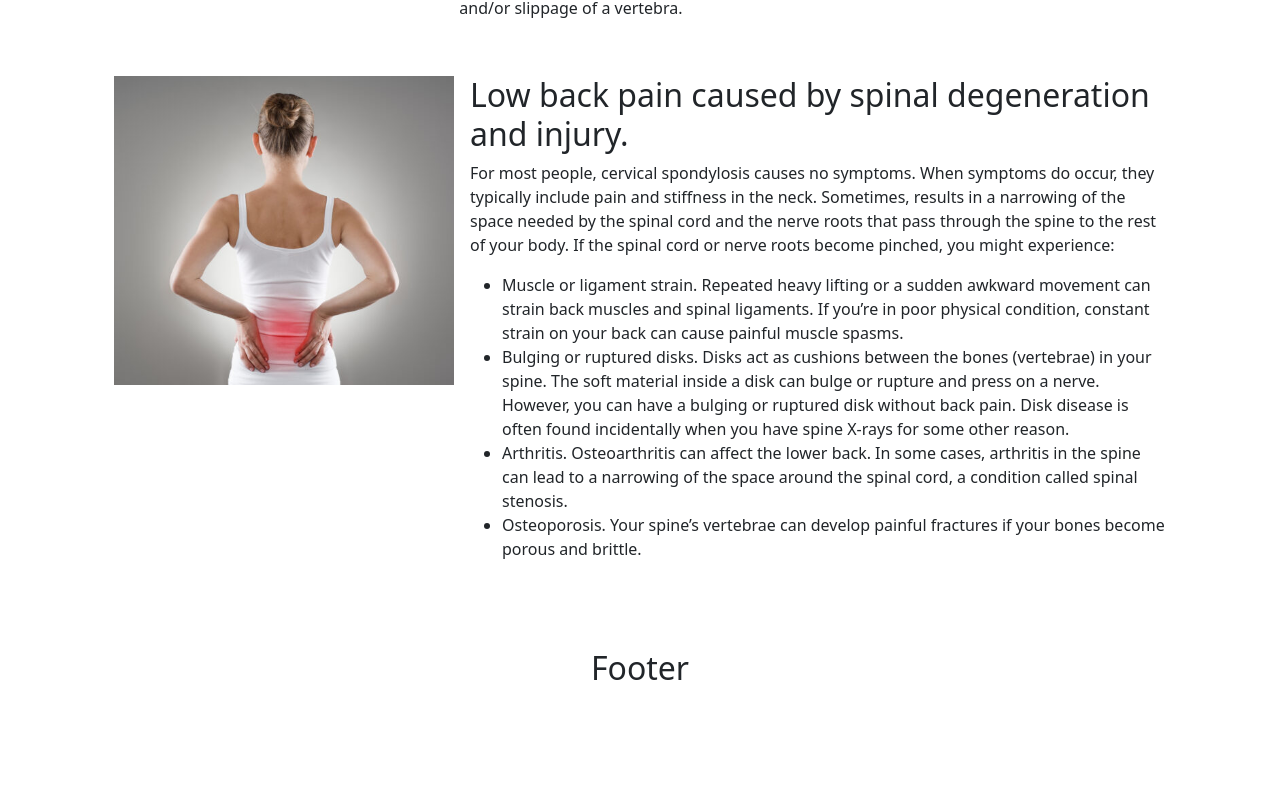
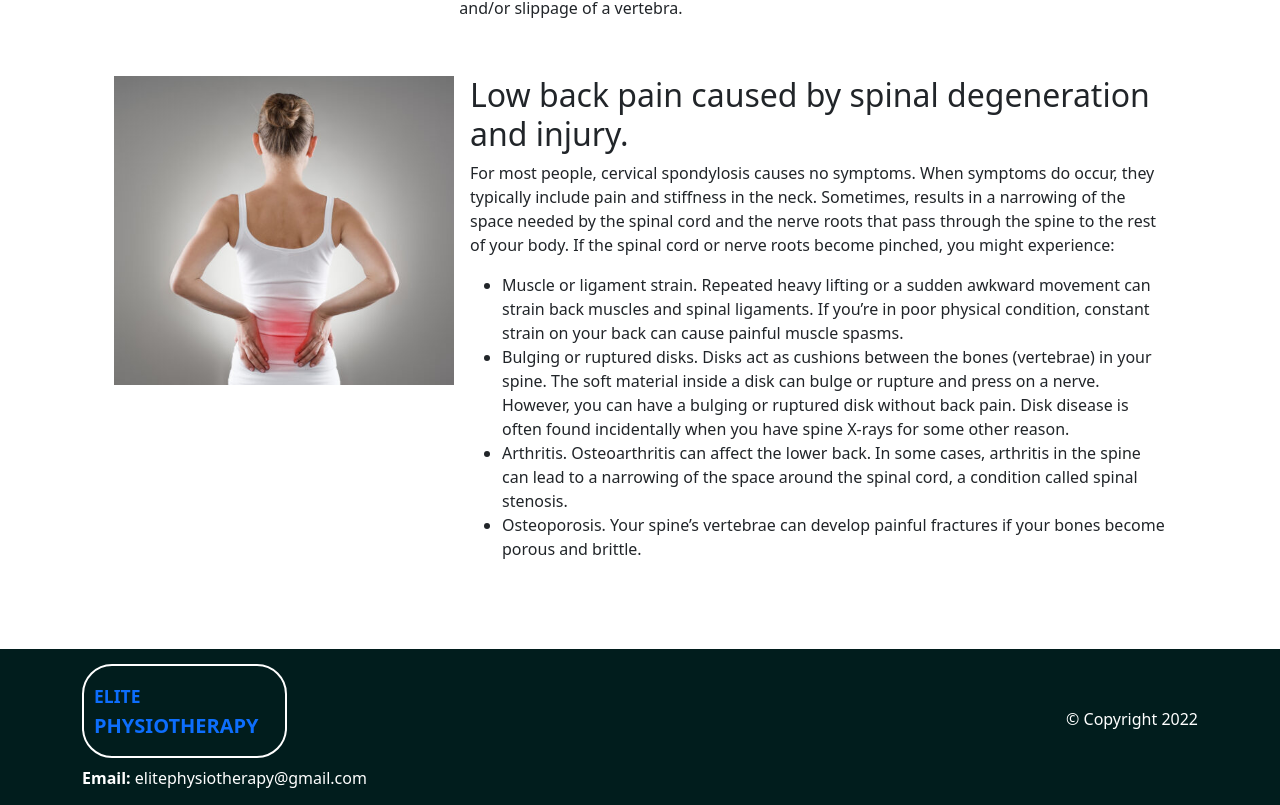
Before and after one commit to Ramash3828/elite-physiotherapy-center, a React (Create React App) app: page / in a window 1280 px wide. Shown: the part 2064-2869 px from the top of the page. Before the commit the page ends 2759 px from the top, so only its background shows below. Built offline with nearby package versions, Linux system fonts and the light colour scheme; no server answers.

Commit message:
footer section complete

```diff
--- a/src/Components/Footer/Footer.css
+++ b/src/Components/Footer/Footer.css
@@ -0,0 +1,19 @@
+footer {
+    padding: 15px 0;
+    background-color: #011d1d;
+    color: #fff;
+}
+.logo-area {
+    padding: 10px;
+    border: 2px solid #fff;
+    width: fit-content;
+    height: fit-content;
+    border-radius: 30px;
+    -webkit-border-radius: 30px;
+    -moz-border-radius: 30px;
+    -ms-border-radius: 30px;
+    -o-border-radius: 30px;
+}
+.logo-area a {
+    display: inline-block;
+}
--- a/src/Components/Footer/Footer.js
+++ b/src/Components/Footer/Footer.js
@@ -1,11 +1,35 @@
 import React from "react";
+import { Navbar } from "react-bootstrap";
+import { Link } from "react-router-dom";
 import "./Footer.css";
 
 const Footer = () => {
     return (
-        <div>
-            <h2>Footer</h2>
-        </div>
+        <footer>
+            <div className="container">
+                <div className="row g-5">
+                    <div className="col-md-6 d-flex flex-column align-items-center  align-items-md-start justify-content-center">
+                        <div className="logo-area">
+                            <Navbar.Brand as={Link} to="/">
+                                <div className="text-start logo m-0">
+                                    <p>
+                                        <small>ELITE</small>
+                                    </p>
+                                    <p>PHYSIOTHERAPY</p>
+                                </div>
+                            </Navbar.Brand>
+                        </div>
+                        <p className="m-0 mt-2">
+                            <strong> Email: </strong>
+                            elitephysiotherapy@gmail.com
+                        </p>
+                    </div>
+                    <div className="col-md-6 d-flex align-items-center justify-content-md-end justify-content-center ">
+                        <p>&copy; Copyright 2022</p>
+                    </div>
+                </div>
+            </div>
+        </footer>
     );
 };
 
```
